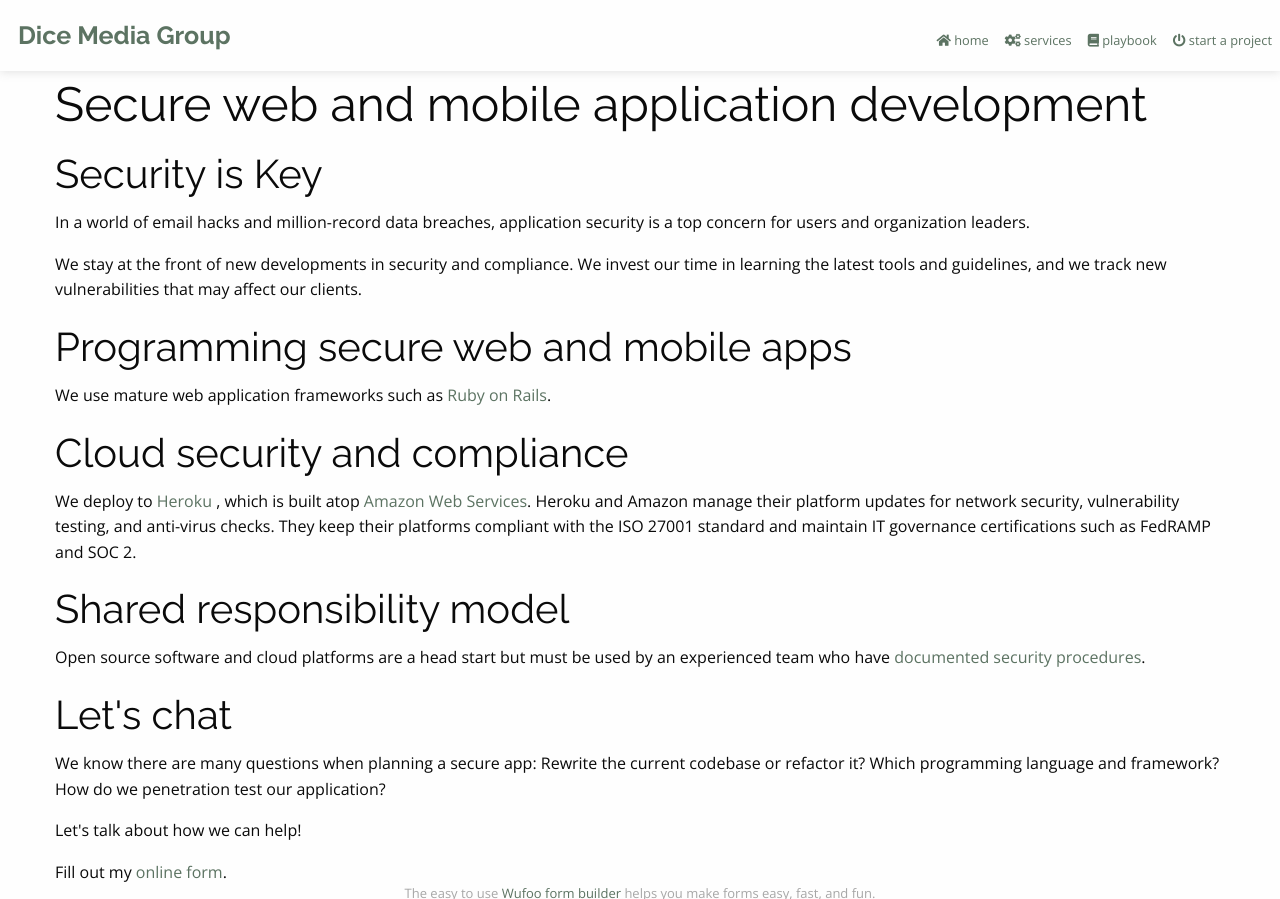
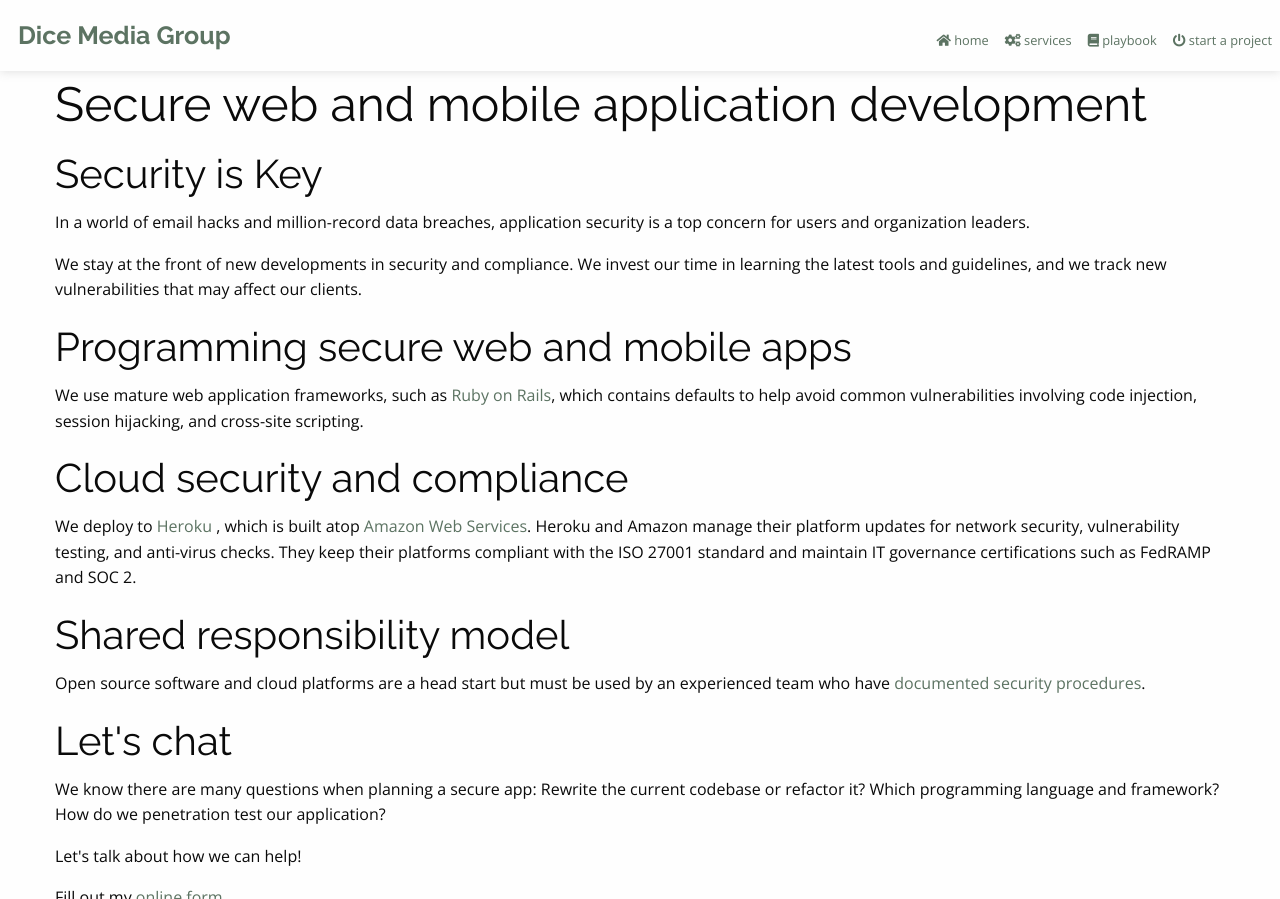
Before and after one commit to dice-media-group/dice-media-group.github.io, a Jekyll site: the page built from services/security/index.html, in a window 1280 px wide, cut to the strip 0-899 px from the top of the page. Built offline with Jekyll 4.4.1, drawn with Linux system fonts in a browser that asks for light colours; nearby versions of some CDN libraries.

Commit message:
CHANGE: customized /services/security/

```diff
--- a/services/security/index.html
+++ b/services/security/index.html
@@ -42,8 +42,8 @@ we track new vulnerabilities that may affect our clients.
 Programming secure web and mobile apps
 </h2>
 <p class="paragraph-primary">
-We use mature web application frameworks such as
-<a href="/services/ruby-on-rails">Ruby on Rails</a>.
+We use mature web application frameworks, such as
+<a href="/services/ruby-on-rails">Ruby on Rails</a>, which contains defaults to help avoid common vulnerabilities involving code injection, session hijacking, and cross-site scripting.
 </p>
 </section>
 <section>
```
